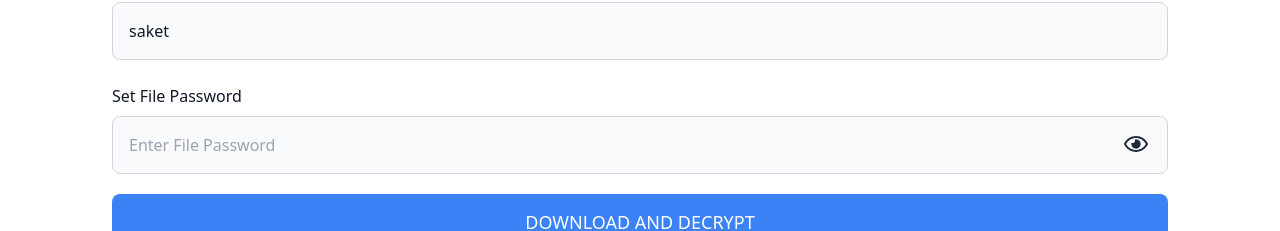
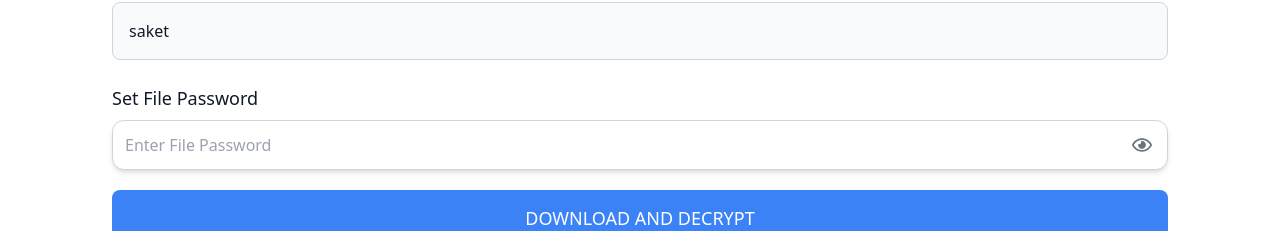
Before and after one commit to sOnU1002/file-backed, a React (Vite) app in the folder client/: page /download in a window 1280 px wide. Shown: the part 508-739 px from the top of the page. Built offline with nearby package versions, Linux system fonts and the light colour scheme; no server answers.

Commit message:
Update AdvancedPasswordInput.jsx

```diff
--- a/client/src/components/AdvancedPasswordInput.jsx
+++ b/client/src/components/AdvancedPasswordInput.jsx
@@ -1,38 +1,43 @@
 import React from "react";
-import { FaRegEye } from "react-icons/fa";
-import { FaRegEyeSlash } from "react-icons/fa";
+import { FaRegEye, FaRegEyeSlash } from "react-icons/fa";
 
-const AdvancedPasswordInput = ({seePassword, setSeePassword, filePassword, setFilePassword, idValue, placeValue}) => {
+const AdvancedPasswordInput = ({
+  seePassword,
+  setSeePassword,
+  filePassword,
+  setFilePassword,
+  idValue,
+  placeValue,
+}) => {
   return (
-    <div className="flex flex-col items-start">
+    <div className="flex flex-col items-start w-full">
       <label
         htmlFor={idValue}
-        className="block mb-2 text-base font-medium text-gray-900 dark:text-white"
+        className="block mb-2 text-lg font-medium text-gray-900 dark:text-gray-100"
       >
         Set File Password
       </label>
       <div className="relative w-full">
-        {seePassword ? (
-          <FaRegEyeSlash
-            className="text-2xl absolute right-5 top-4 cursor-pointer"
-            onClick={() => setSeePassword(!seePassword)}
-          />
-        ) : (
-          <FaRegEye
-            className="text-2xl absolute right-5 top-4 cursor-pointer"
-            onClick={() => setSeePassword(!seePassword)}
-          />
-        )}
-
         <input
-          required={true}
+          required
           type={seePassword ? "text" : "password"}
           placeholder={placeValue}
           value={filePassword}
           onChange={(e) => setFilePassword(e.target.value)}
           id={idValue}
-          className="block w-full p-4 text-gray-900 border border-gray-300 rounded-lg bg-gray-50 sm:text-md dark:bg-gray-700 dark:border-gray-600 dark:placeholder-gray-400 dark:text-white dark:focus:ring-blue-500 dark:focus:border-blue-500"
+          className="block w-full p-3 pr-12 text-gray-900 border border-gray-300 rounded-xl bg-white shadow-md sm:text-md
+          focus:ring-2 focus:ring-blue-500 focus:border-blue-500 dark:bg-gray-900 dark:border-gray-700
+          dark:placeholder-gray-500 dark:text-white dark:focus:ring-blue-400 dark:focus:border-blue-400
+          transition-all duration-200 ease-in-out"
         />
+        <button
+          type="button"
+          className="absolute inset-y-0 right-4 flex items-center text-gray-500 hover:text-blue-600
+          dark:text-gray-300 dark:hover:text-blue-400 transition-all duration-200"
+          onClick={() => setSeePassword(!seePassword)}
+        >
+          {seePassword ? <FaRegEyeSlash className="text-xl" /> : <FaRegEye className="text-xl" />}
+        </button>
       </div>
     </div>
   );
```
